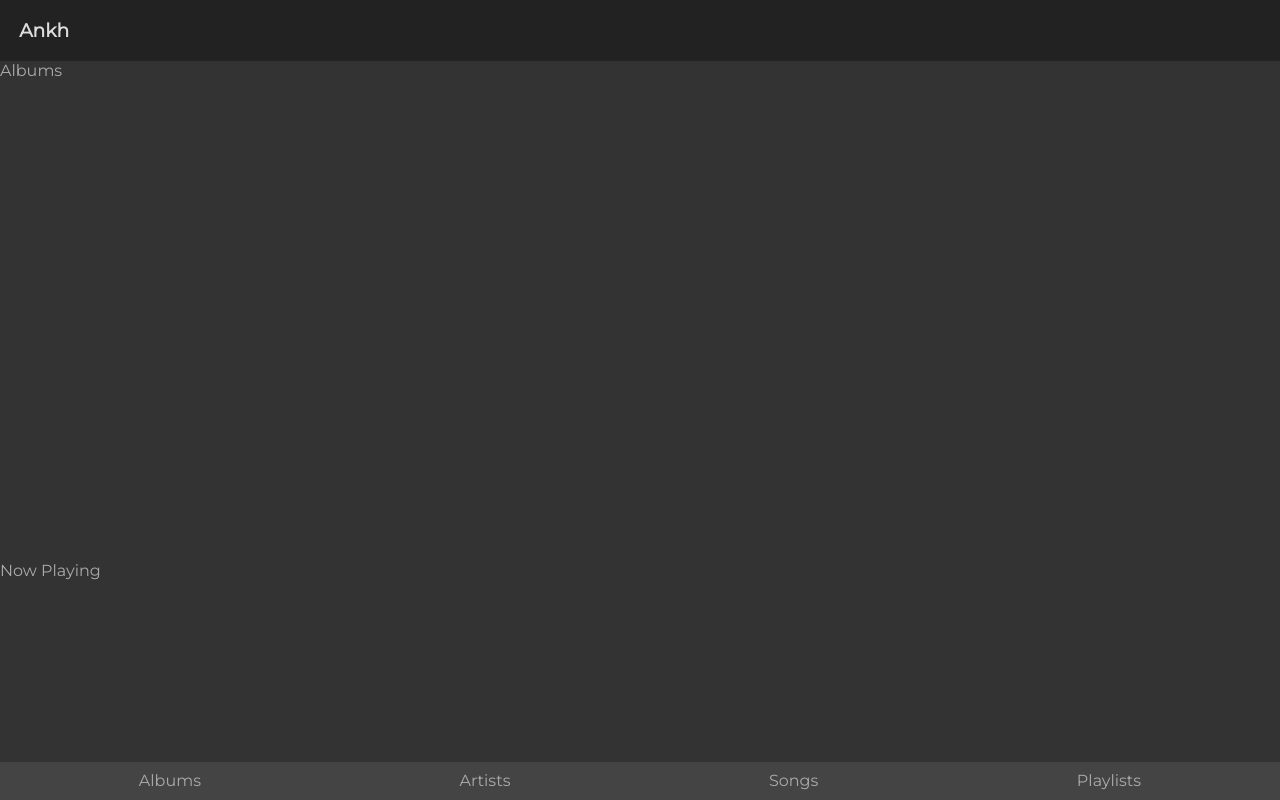
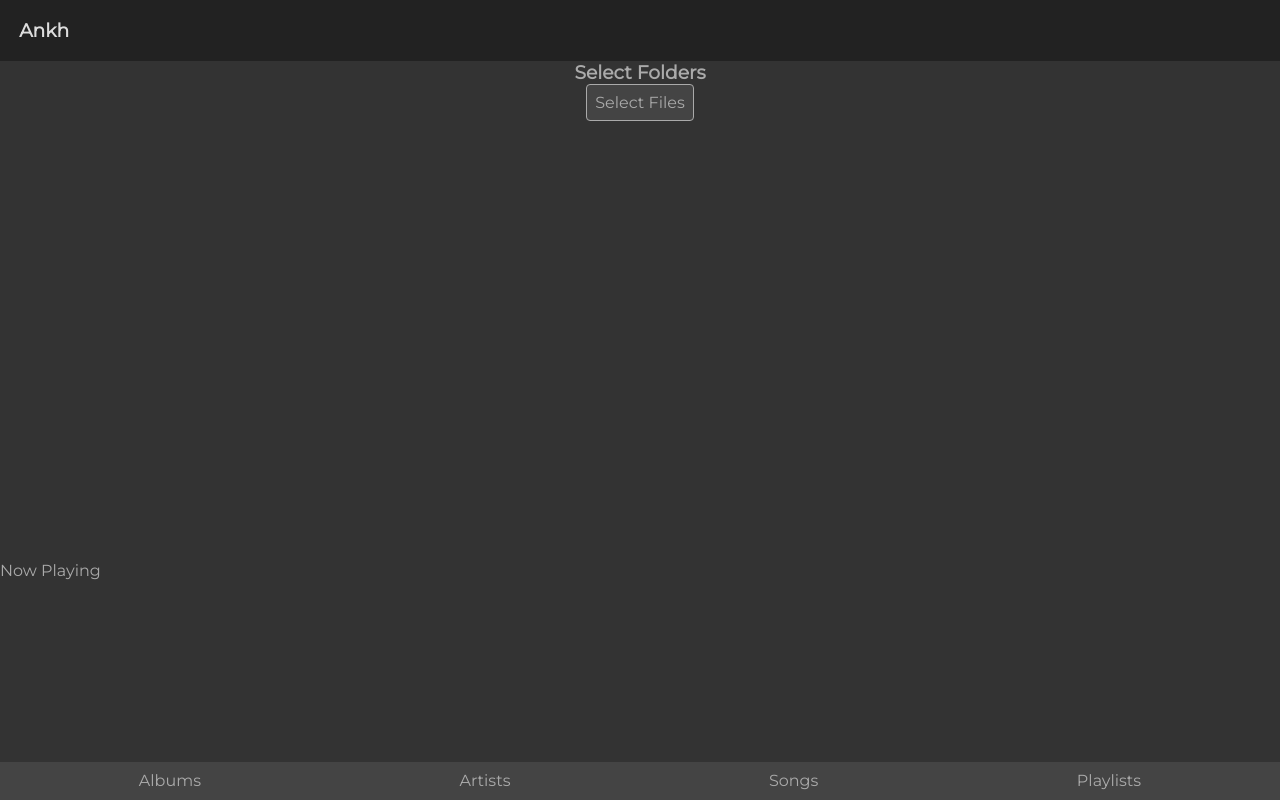
Before and after one commit to OsirisX3R0/ankh-player, a React (Create React App) app: page /library in a window 1280 px wide. Built offline with nearby package versions, Linux system fonts and the light colour scheme.

Commit message:
Added folder/song selector

```diff
--- a/src/App.scss
+++ b/src/App.scss
@@ -25,7 +25,7 @@ header {
   margin: auto;
 }
 
-// Footer menu
+// Tabs
 .react-tabs {
   .react-tabs__tab-panel--selected {
     height: 500px;
@@ -44,45 +44,63 @@ header {
 }
 
 // Folder picker
-ul {
-  &.files {
-    li {
-      border-bottom: 1px solid #666;
-      padding: 1rem;
-    }
+.folder-select {
+  width: 60vw;
+  margin: auto;
+  text-align: center;
+
+  .custom-input {
+    background-color: #444;
+    border: 1px solid #aaa;
+    border-radius: 4px;
+    display: inline-block;
+    padding: .5rem;
+    cursor: pointer;
+  }
+
+  .file-input {
+    display: none;
   }
 }
+// ul {
+//   &.files {
+//     li {
+//       border-bottom: 1px solid #666;
+//       padding: 1rem;
+//     }
+//   }
+// }
 
-label {
-  &.check {
-    input {
-      display: none;
-      visibility: hidden;
-      opacity: 0;
-      &:checked ~ span:after {
-        background-color: #666;
-      }
-    }
-    span {
-      width: 20px;
-      height: 20px;
-      border: 1px solid #666;
-      border-radius: 3px;
-      float:right;
-      &::after {
-        content: '';
-        width: 11px;
-        height: 11px;
-        background-color: transparent;
-        border-radius: 1px;
-        display: inline-block;
-        position: relative;
-        top: -1px;
-        left: 3px;
-      }
-    }
-  }
-}
+// label {
+//   &.check {
+//     input {
+//       display: none;
+//       visibility: hidden;
+//       opacity: 0;
+//       &:checked ~ span:after {
+//         background-color: #666;
+//       }
+//     }
+//     span {
+//       width: 20px;
+//       height: 20px;
+//       border: 1px solid #666;
+//       border-radius: 3px;
+//       float:right;
+//       &::after {
+//         content: '';
+//         width: 11px;
+//         height: 11px;
+//         background-color: transparent;
+//         border-radius: 1px;
+//         display: inline-block;
+//         position: relative;
+//         top: -1px;
+//         left: 3px;
+//       }
+//     }
+//   }
+// }
 
 // Player
 .player {
--- a/src/Layout/Footer.js
+++ /dev/null
@@ -1,16 +0,0 @@
-import React from 'react';
-
-function Footer() {
-    return(
-        <div className="menu">
-            <ul>
-                <li>Albums</li>
-                <li>Artists</li>
-                <li>Songs</li>
-                <li>Playlists</li>
-            </ul>
-        </div>
-    );
-}
-
-export default Footer;
--- a/src/Layout/Layout.js
+++ /dev/null
@@ -1,17 +0,0 @@
-import React, { Fragment } from 'react';
-import Header from './Header';
-import Footer from './Footer';
-
-function Layout({ children }) {
-    return(
-        <Fragment>
-            <Header />
-            <div className="container">
-                {children}
-            </div>
-            <Footer />
-        </Fragment>
-    );
-}
-
-export default Layout;
--- a/src/components/Library.js
+++ b/src/components/Library.js
@@ -1,5 +1,7 @@
 import React, { useEffect, useState, Fragment } from 'react';
+import SelectFolders from './folders/SelectFolders';
 import NowPlaying from './NowPlaying';
+import AlbumList from './albums/AlbumList';
 import { Tab, Tabs, TabList, TabPanel } from 'react-tabs';
 import folderService from '../services/folderService';
 
@@ -22,7 +24,17 @@ const Library = () => {
 
     //     setFolders(tmpFolders);
     // }
+    const [folders, setFolders] = useState(
+        localStorage.getItem('folders')
+    )
 
+    const noFolders = (el) => {
+        if (!folders) {
+            return <SelectFolders />
+        } else {
+            return el
+        }
+    }
  return (
      <Fragment>
         {/* <h3>Select folders</h3>
@@ -40,7 +52,9 @@ const Library = () => {
             })}
         </ul> */}
         <Tabs>
-            <TabPanel>Albums</TabPanel>
+            <TabPanel>
+                {noFolders(<AlbumList />)}
+            </TabPanel>
             <TabPanel>Artists</TabPanel>
             <TabPanel>Songs</TabPanel>
             <TabPanel>Playlists</TabPanel>
--- a/src/components/Player.js
+++ b/src/components/Player.js
@@ -1,5 +1,4 @@
 import React, { Fragment } from 'react';
-import Layout from '../Layout/Layout';
 
 const Player = () => {
     return(
--- /dev/null
+++ b/src/components/albums/AlbumList.js
@@ -0,0 +1,18 @@
+import React, { Fragment } from 'react';
+import AlbumListItem from './AlbumListItem';
+
+const AlbumList = ({ albums }) => {
+    const listItems = () => {
+        if (albums) {
+            return albums.map((album, i) => <AlbumListItem key={i} album={album} /> )
+        }
+    }
+
+    return(
+        <Fragment>
+            {listItems()}
+        </Fragment>
+    )
+}
+
+export default AlbumList;
--- /dev/null
+++ b/src/components/albums/AlbumListItem.js
@@ -0,0 +1,9 @@
+import React, {Fragment} from 'react';
+
+const AlbumListItem = () => {
+    return(
+        <Fragment></Fragment>
+    )
+}
+
+export default AlbumListItem;
--- /dev/null
+++ b/src/components/folders/SelectFolders.js
@@ -0,0 +1,31 @@
+import React, { useState } from 'react';
+import useStorage from '../../hooks/useStorage';
+
+const SelectFolders = () => {
+    const [songs, setSongs] = useStorage('songs')
+
+    const displayFolders = (e) => {
+        if (e.target.files.length > 0) {
+            let files = [...e.target.files]
+                .filter(file => file.type.includes("audio"))
+                .map(file => file.webkitRelativePath)
+
+            setSongs(files)
+        }
+    }
+
+    return(
+        <div className="folder-select">
+            <h3>Select Folders</h3>
+            <label className="custom-input" htmlFor="select-folders">Select Files</label>
+            <input
+            type="file"
+            className="file-input"
+            id="select-folders"
+            onChange={displayFolders}
+            webkitdirectory="true" directory="true" multiple />
+        </div>
+    )
+}
+
+export default SelectFolders;
--- /dev/null
+++ b/src/hooks/useStorage.js
@@ -0,0 +1,9 @@
+const useStorage = storageItem => {
+    //useEffect(() => , [storageItem])
+
+    var value = JSON.parse(localStorage.getItem(storageItem));
+    var setItem = newValue => localStorage.setItem(storageItem, JSON.stringify(newValue));
+    return [value, setItem];
+}
+
+export default useStorage;
```
